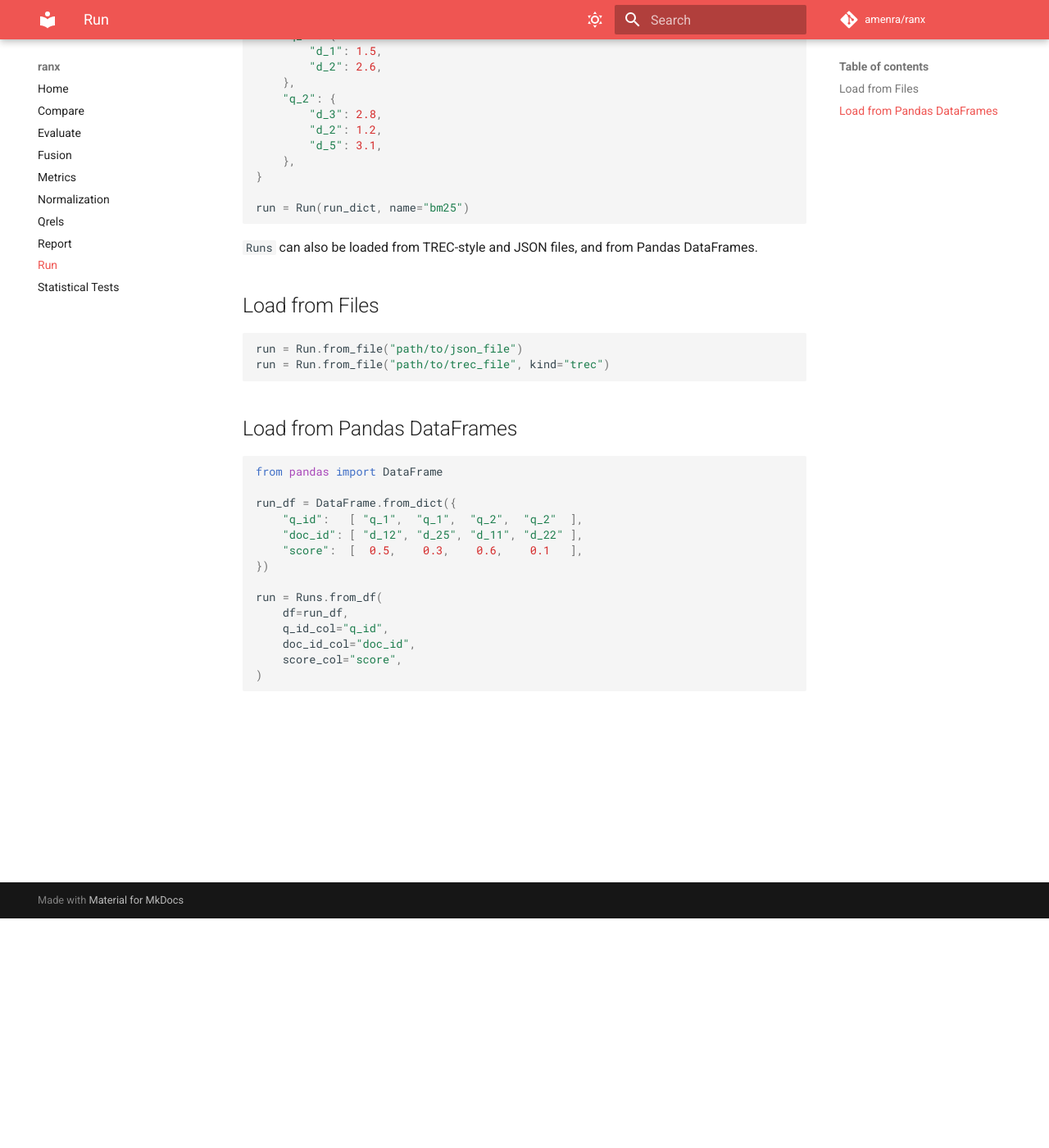
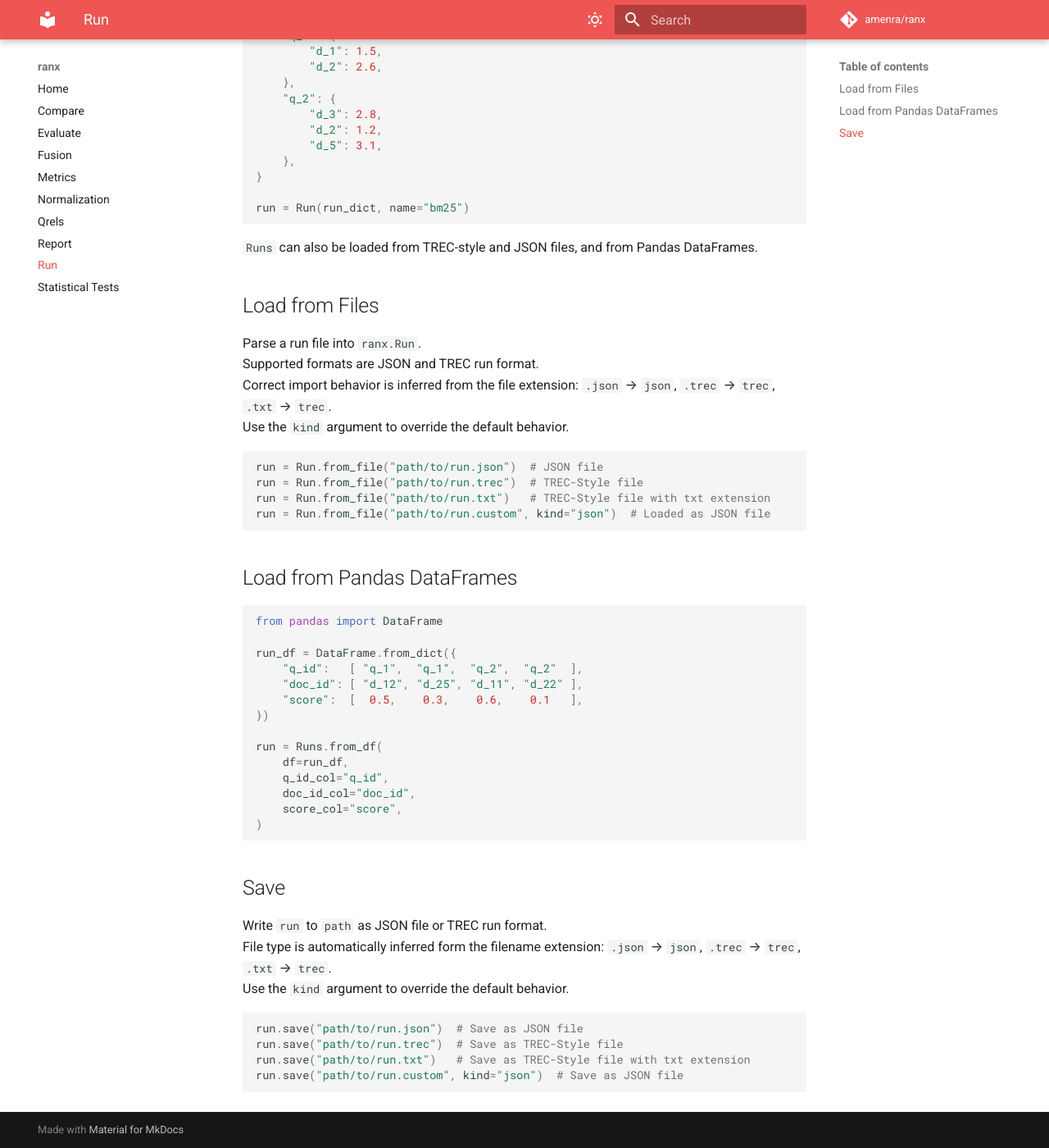
Before and after one commit to AmenRa/ranx, an MkDocs documentation site: the page built from docs/run.md, in a window 1280 px wide and 1400 px high, scrolled down 280 px. Shown: the whole window at 82% size. Built offline with MkDocs 1.6.1 and Material for MkDocs 9.7.7, drawn with Linux system fonts in a browser that asks for light colours; comment, search, counter and statistics services are not loaded.

Commit message:
Docs update

````diff
--- a/docs/run.md
+++ b/docs/run.md
@@ -24,9 +24,16 @@ run = Run(run_dict, name="bm25")
 `Runs` can also be loaded from TREC-style and JSON files, and from Pandas DataFrames.
 
 ## Load from Files
+Parse a run file into `ranx.Run`.
+Supported formats are JSON and TREC run format.
+Correct import behavior is inferred from the file extension: `.json` → `json`, `.trec` → `trec`, `.txt` → `trec`.
+Use the `kind` argument to override the default behavior.
+
 ```python
-run = Run.from_file("path/to/json_file")
-run = Run.from_file("path/to/trec_file", kind="trec")
+run = Run.from_file("path/to/run.json")  # JSON file
+run = Run.from_file("path/to/run.trec")  # TREC-Style file
+run = Run.from_file("path/to/run.txt")   # TREC-Style file with txt extension
+run = Run.from_file("path/to/run.custom", kind="json")  # Loaded as JSON file
 ```
 
 ## Load from Pandas DataFrames
@@ -46,3 +53,15 @@ run = Runs.from_df(
     score_col="score",
 )
 ```
+
+## Save
+Write `run` to `path` as JSON file or TREC run format.
+File type is automatically inferred form the filename extension: `.json` → `json`, `.trec` → `trec`, `.txt` → `trec`.
+Use the `kind` argument to override the default behavior.
+
+```python
+run.save("path/to/run.json")  # Save as JSON file
+run.save("path/to/run.trec")  # Save as TREC-Style file
+run.save("path/to/run.txt")   # Save as TREC-Style file with txt extension
+run.save("path/to/run.custom", kind="json")  # Save as JSON file
+```
````
Also changed, not shown: docs/qrels.md (+22 -2 lines).
